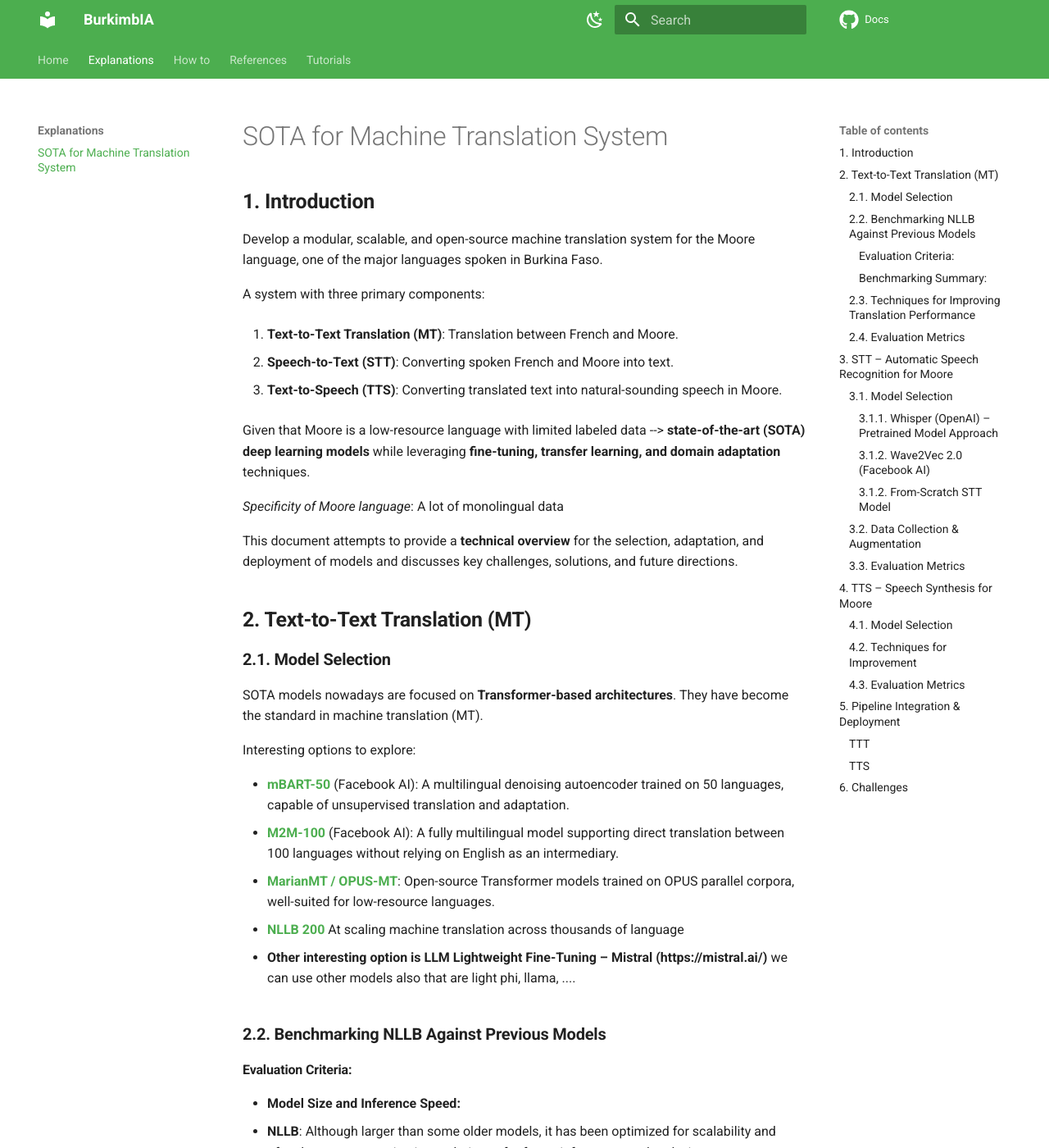
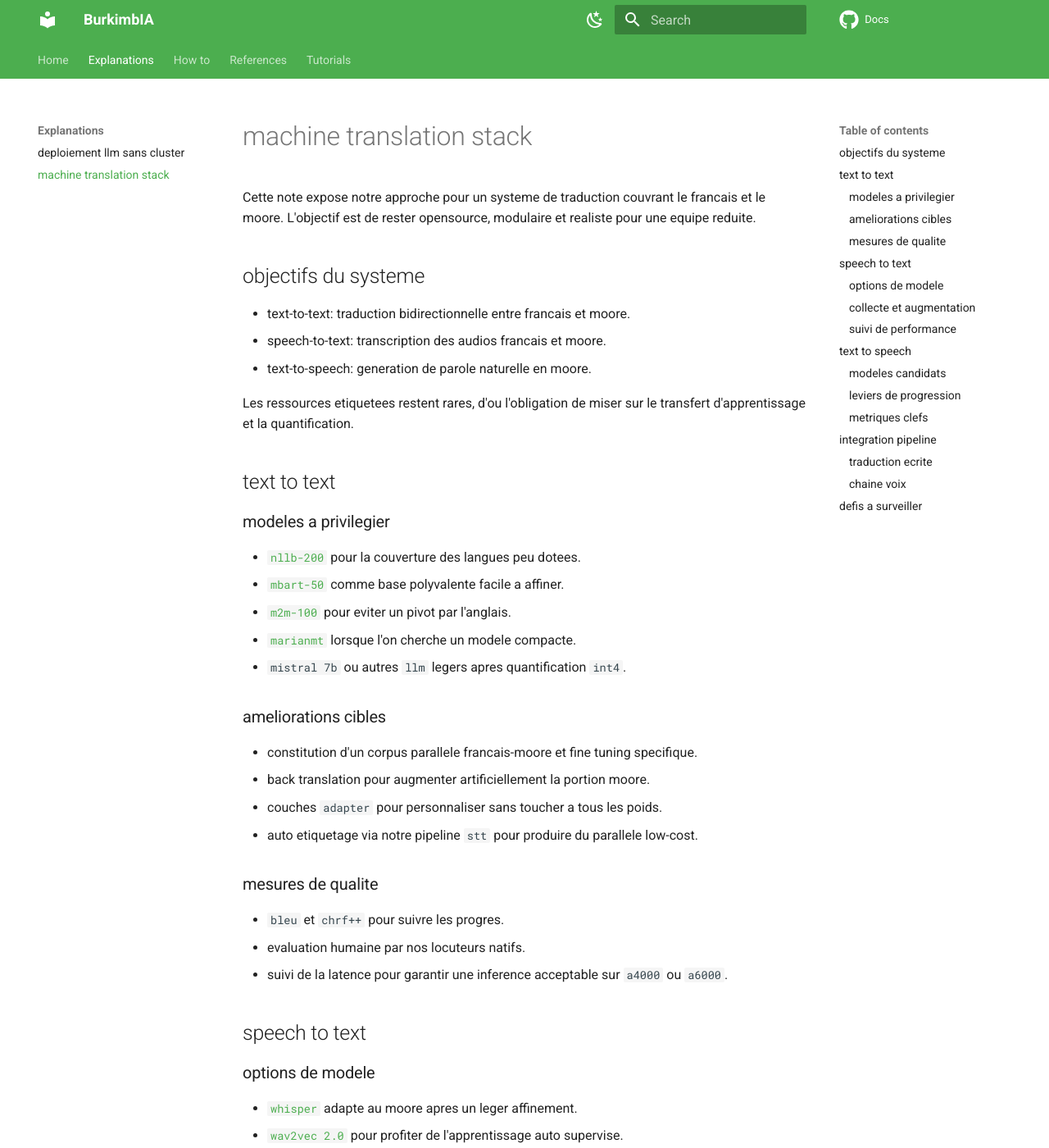
Before and after one commit to BurkimbIA/docs, an MkDocs documentation site: the page built from docs/explanations/machine_translation.md, in a window 1280 px wide and 1400 px high. Shown: the whole window at 82% size. Built offline with MkDocs 1.6.1 and Material for MkDocs 9.7.7, drawn with Linux system fonts in a browser that asks for light colours; comment, search, counter and statistics services are not loaded; some of the changed text lies outside the part shown.

Commit message:
add deployment

````diff
--- a/docs/explanations/machine_translation.md
+++ b/docs/explanations/machine_translation.md
@@ -1,171 +1,104 @@
-# SOTA for Machine Translation System
-## **1. Introduction**
+# machine translation stack
 
-Develop a modular, scalable, and open-source machine translation system for the Moore language, one of the major languages spoken in Burkina Faso.
+Cette note expose notre approche pour un systeme de traduction couvrant le francais et le moore. L'objectif est de rester opensource, modulaire et realiste pour une equipe reduite.
 
-A system with three primary components:
+## objectifs du systeme
 
-1. **Text-to-Text Translation (MT)**: Translation between French and Moore.
+- text-to-text: traduction bidirectionnelle entre francais et moore.
+- speech-to-text: transcription des audios francais et moore.
+- text-to-speech: generation de parole naturelle en moore.
 
-2. **Speech-to-Text (STT)**: Converting spoken French and Moore into text.
+Les ressources etiquetees restent rares, d'ou l'obligation de miser sur le transfert d'apprentissage et la quantification.
 
-3. **Text-to-Speech (TTS)**: Converting translated text into natural-sounding speech in Moore.
+## text to text
 
-Given that Moore is a low-resource language with limited labeled data --> **state-of-the-art (SOTA) deep learning models** while leveraging **fine-tuning, transfer learning, and domain adaptation** techniques.
+### modeles a privilegier
 
-*Specificity of Moore language*: A lot of monolingual data
+- [`nllb-200`](https://ai.meta.com/research/no-language-left-behind/) pour la couverture des langues peu dotees.
+- [`mbart-50`](https://arxiv.org/abs/2001.08210) comme base polyvalente facile a affiner.
+- [`m2m-100`](https://arxiv.org/abs/2010.11125) pour eviter un pivot par l'anglais.
+- [`marianmt`](https://github.com/Helsinki-NLP/Opus-MT) lorsque l'on cherche un modele compacte.
+- `mistral 7b` ou autres `llm` legers apres quantification `int4`.
 
+### ameliorations cibles
 
-This document attempts to provide a **technical overview** for the selection, adaptation, and deployment of models and discusses key challenges, solutions, and future directions.
+- constitution d'un corpus parallele francais-moore et fine tuning specifique.
+- back translation pour augmenter artificiellement la portion moore.
+- couches `adapter` pour personnaliser sans toucher a tous les poids.
+- auto etiquetage via notre pipeline `stt` pour produire du parallele low-cost.
 
+### mesures de qualite
 
-## **2. Text-to-Text Translation (MT)**
+- `bleu` et `chrf++` pour suivre les progres.
+- evaluation humaine par nos locuteurs natifs.
+- suivi de la latence pour garantir une inference acceptable sur `a4000` ou `a6000`.
 
-### **2.1. Model Selection**
+## speech to text
 
-SOTA models nowadays are focused on **Transformer-based architectures**. They have become the standard in machine translation (MT).
+### options de modele
 
-Interesting options to explore:
+- [`whisper`](https://openai.com/research/whisper) adapte au moore apres un leger affinement.
+- [`wav2vec 2.0`](https://arxiv.org/abs/2006.11477) pour profiter de l'apprentissage auto supervise.
+- architectures `conformer` lorsque l'on veut pousser la precision.
 
-- **[mBART-50](https://arxiv.org/abs/2001.08210)** (Facebook AI): A multilingual denoising autoencoder trained on 50 languages, capable of unsupervised translation and adaptation.
-- **[M2M-100](https://arxiv.org/abs/2010.11125)** (Facebook AI): A fully multilingual model supporting direct translation between 100 languages without relying on English as an intermediary.
-- **[MarianMT / OPUS-MT](https://github.com/Helsinki-NLP/Opus-MT)**: Open-source Transformer models trained on OPUS parallel corpora, well-suited for low-resource languages.
-- **[NLLB 200](https://ai.meta.com/research/no-language-left-behind/)**  At scaling machine translation across thousands of language
+### collecte et augmentation
 
-- **Other interesting option is LLM Lightweight Fine-Tuning – Mistral (https://mistral.ai/)** we can use other models also that are light phi, llama, ....
+- campagnes de crowdsourcing dans les communautes partenaires.
+- generation synthetique avec modification de vitesse, hauteur ou bruit.
+- augmentation phonemique pour couvrir les variantes dialectales.
 
-### **2.2. Benchmarking NLLB Against Previous Models**
+### suivi de performance
 
-#### **Evaluation Criteria:**
+- `wer` comme indicateur principal.
+- `per` pour surveiller les confusions phonemiques.
+- `rtf` pour garantir une inference proche du temps reel.
 
-- **Model Size and Inference Speed:**
-  - **NLLB**: Although larger than some older models, it has been optimized for scalability and often leverages quantization techniques for faster inference on edge devices.
-  - **MarianMT/OPUS-MT**: Generally lighter in terms of model parameters, which might be beneficial in resource-constrained environments, albeit sometimes at the cost of translation accuracy.
+## text to speech
 
-- **Adaptability to Low-Resource Languages:**
-  NLLB is designed explicitly with low-resource languages in mind, offering tailored fine-tuning and domain adaptation strategies that give it an edge over more general models like mBART-50 and M2M-100 when applied to Moore.
+### modeles candidats
 
-- **Ease of Integration and Fine-Tuning:**
-  All models support transfer learning and can be fine-tuned on domain-specific data. However, NLLB's architecture incorporates recent advances in multilingual training, potentially reducing the amount of fine-tuning required to achieve high accuracy.
+- [`tacotron 2`](https://arxiv.org/abs/1712.05884) pour la qualite vocale.
+- [`fastspeech 2`](https://arxiv.org/abs/2006.04558) pour la rapidite.
+- [`vits`](https://arxiv.org/abs/2106.06103) quand on veut un pipeline de bout en bout.
 
-#### **Benchmarking Summary:**
+### leviers de progression
 
-| Model               | BLEU (Low-Resource) | Inference Speed | Model Size   | Adaptability to Moore |
-|---------------------|---------------------|-----------------|--------------|-----------------------|
-| **NLLB**            | High                | Moderate        | Large (~billions parameters) | Excellent |
-| **mBART-50**        | Moderate to High    | Moderate        | Medium       | Not tested                  |
-| **M2M-100**         | Moderate            | Moderate        | Medium to Large | Not tested               |
-| **MarianMT/OPUS-MT**| Moderate            | Fast            | Small        | Not tested |
+- adaptation par locuteur a partir de corpus moore collectes localement.
+- modelisation de la prosodie pour un rendu expressif.
+- augmentation avec perturbations audio et representations phonemiques.
 
-### **2.3. Techniques for Improving Translation Performance**
+### metriques clefs
 
-- **Fine-tuning on domain-specific data**: Training models with a curated **French-Moore parallel corpus**.
-- **Back-translation** ([Reference](https://arxiv.org/abs/1609.08144)): Generating synthetic Moore-to-French translations to increase training data.
-- **Data Augmentation & Denoising**: Introducing noise, paraphrasing, and synthetic data generation to improve robustness.
-- **Adapter Layers** ([Reference](https://arxiv.org/abs/1902.00751)): Training lightweight adapter modules to specialize in Moore translation without modifying the entire model.
-- **Self Labelling**: Use STT models to transcribe audios
+- `mos` obtenu via ecoutes internes.
+- `mcd` pour suivre la qualite spectrale.
+- `cer` afin d'assurer l'intelligibilite.
 
-### **2.4. Evaluation Metrics**
-- **BLEU Score** ([Reference](https://www.aclweb.org/anthology/P02-1040.pdf)): Measures translation accuracy by comparing model outputs with human translations.
-- **CHRF++** ([Reference](https://aclanthology.org/W16-2366.pdf)): A character-based metric useful for morphologically rich languages like Moore.
-- **Human Evaluation**: Moore speakers assess fluency and adequacy.
+## integration pipeline
 
----
-
-## **3. STT – Automatic Speech Recognition for Moore**
-
-### **3.1. Model Selection**
-
-#### **3.1.1. Whisper (OpenAI) – Pretrained Model Approach**
-- **[Whisper](https://openai.com/research/whisper)**: A multilingual ASR model trained on a large and diverse dataset, supporting **Moore transcription** and direct speech translation.
-- **Fine-tuning**: We can enhance Whisper’s accuracy on Moore speech by training on additional labeled Moore audio data.
-
-
-#### **3.1.2. Wave2Vec 2.0 (Facebook AI)**
-- **[Wav2Vec 2.0](https://ai.facebook.com/blog/wav2vec-20-learning-the-structure-of-speech-from-raw-audio/)**: A powerful self-supervised learning framework for speech representations. It has shown excellent results in various ASR tasks and can be fine-tuned for low-resource languages like Moore.
-
-
-#### **3.1.2. From-Scratch STT Model**
-For developing a **custom Moore ASR model**, we consider:
-
-- **Acoustic Modeling**:
-  - **[Wav2Vec 2.0](https://arxiv.org/abs/2006.11477)**: Self-supervised speech representation learning.
-  - **[Conformer](https://arxiv.org/abs/2005.08100)**: A hybrid convolutional and Transformer-based ASR model.
-
-- **Language Modeling**:
-  - **Train a Moore-specific language model** using Transformer-based architectures.
-  - **Lexicon-based Decoding**: Improves rare word recognition.
-
-- **End-to-End Architectures**: Unified models that combine acoustic and language modeling.
-
-### **3.2. Data Collection & Augmentation**
-- **Crowdsourced Moore audio datasets**.
-- **Synthetic speech data** augmentation.
-- **Phonetic-based augmentation** for pronunciation variation coverage.
-
-### **3.3. Evaluation Metrics**
-- **Word Error Rate (WER)** – Measures transcription accuracy.
-- **Phoneme Error Rate (PER)** – Useful for phonetic consistency.
-- **Real-time Factor (RTF)** – Measures inference speed.
-
----
-
-## **4. TTS – Speech Synthesis for Moore**
-
-### **4.1. Model Selection**
-
-We consider **neural TTS models** optimized for **low-resource languages**:
-
-- **[Tacotron 2](https://arxiv.org/abs/1712.05884)** (Google) – Sequence-to-sequence model for natural speech synthesis.
-- **[FastSpeech 2](https://arxiv.org/abs/2006.04558)** (Microsoft) – Non-autoregressive model for fast inference.
-- **[VITS](https://arxiv.org/abs/2106.06103)** – End-to-end model with prosody control.
-
-### **4.2. Techniques for Improvement**
-- **Speaker Adaptation**: Fine-tune on **Moore voice datasets**.
-- **Prosody & Expressiveness Modeling**: Enhancing pitch and tone variation.
-- **Multilingual Pretraining**: Using models trained on **African languages**.
-- **Data Augmentation**:
-  - Speech perturbation (speed, pitch, noise)
-  - Phoneme-based synthesis
-
-### **4.3. Evaluation Metrics**
-- **MOS (Mean Opinion Score)** – Human evaluation of naturalness.
-- **Mel Cepstral Distortion (MCD)** – Measures synthesized speech quality.
-- **CER (Character Error Rate)** – Measures intelligibility.
-
----
-
-## **5. Pipeline Integration & Deployment**
-
-### **TTT**
+### traduction ecrite
 
 ```mermaid
 graph LR;
-    A[Input Source Text ] --> B[Text Preprocessing & Normalization]
-    B --> C[MT Model Selection]
-    C --> D[Translation Model Options:
-        NLLB / mBART-50 / M2M-100 / MarianMT / Fine-tuned Mistral]
-    D --> E[Post-Translation Processing ]
-    E --> F[Output: Translated Text]
+    A[texte source] --> B[normalisation]
+    B --> C[selection du modele]
+    C --> D[post-traitement]
+    D --> E[texte traduit]
 ```
 
-### **TTS**
+### chaine voix
 
 ```mermaid
 graph LR;
-    A[Audio Input] --> B[Audio Preprocessing -Noise Reduction, Normalization];
-    B --> C[ASR Model -Whisper / Wav2Vec2 / Conformer-];
-    C --> D[Language Model Integration];
-    D --> E[Post-processing];
-    E --> F[Output: Transcribed Text];
-
+    A[audio] --> B[pretraitement]
+    B --> C[modele stt]
+    C --> D[modele de langage]
+    D --> E[post-traitement]
+    E --> F[transcription]
 ```
 
----
+## defis a surveiller
 
-## **6. Challenges**
-
-- **Lack of Moore training data** → Data collection & augmentation.
-- **Dialectal Variations** → Phonetic modeling techniques.
-- **Efficient deployment** → Lightweight models.
-- **Multimodal learning** (Text, Audio, Visual cues).
+- penurie de donnees moore etiquetees.
+- variabilite dialectale entre regions.
+- contraintes de deploiement sur du materiel limite.
+- besoin futur de support multimodal (texte, audio, visuel).
````
Also changed, not shown: SUMMARY.md (+11 -11 lines), docs/explanations/deploiement_llm_serverless.md (added, +67 -0 lines), docs/references/index.md (+2 -2 lines), docs/tutorials/runpod_serverless.md (added, +116 -0 lines).
